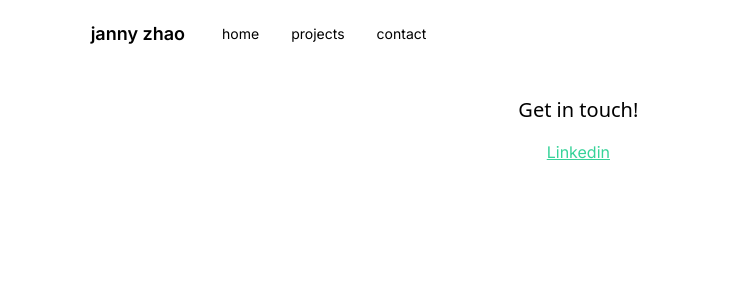
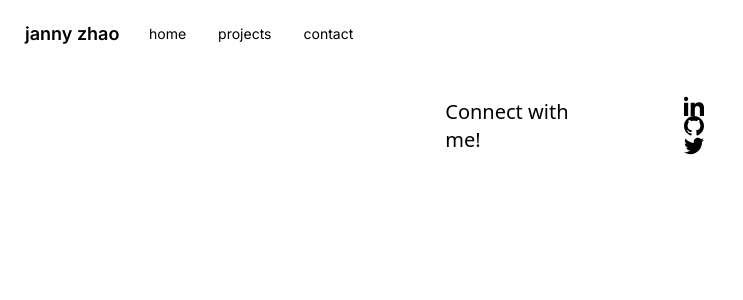
Before and after one commit to jannyzhao/website, a Next.js app: page /contact in a window 1280 px wide. Shown: the top 300 px of the page, without its empty margins (0-743 px from the left). Built offline with nearby package versions, Linux system fonts and the light colour scheme.

Commit message:
Fix spacing on homepage

```diff
--- a/app/contact/page.tsx
+++ b/app/contact/page.tsx
@@ -1,19 +1,40 @@
-import Link from "next/link";
-
 export default function Contact() {
   return (
     <div className="flex justify-center items-center p-4 md:p-16 lg:pt-24">
       <div className="flex flex-col items-center md:flex-row justify-center gap-20 max-w-xl">
-        <div className="gap-4 text-center">
-          <h1 className="font-sans text-xl gap-4 mb-4">Get in touch!</h1>
+        <h1 className="font-sans text-xl gap-4 mb-4">Connect with me!</h1>
+        <div className="flex flex-row justify-center items-center gap-5">
           <p className="mb-4">
-            <Link
-              href="https://www.linkedin.com/in/jannyzhao/"
-              target="_blank"
-              className="link link-success"
-            >
-              Linkedin
-            </Link>
+            <a href="https://www.linkedin.com/in/jannyzhao/" target="_blank">
+              <svg
+                xmlns="http://www.w3.org/2000/svg"
+                className="h-5 w-5"
+                fill="currentColor"
+                viewBox="0 0 24 24"
+              >
+                <path d="M4.98 3.5c0 1.381-1.11 2.5-2.48 2.5s-2.48-1.119-2.48-2.5c0-1.38 1.11-2.5 2.48-2.5s2.48 1.12 2.48 2.5zm.02 4.5h-5v16h5v-16zm7.982 0h-4.968v16h4.969v-8.399c0-4.67 6.029-5.052 6.029 0v8.399h4.988v-10.131c0-7.88-8.922-7.593-11.018-3.714v-2.155z" />
+              </svg>{" "}
+            </a>{" "}
+            <a href="https://github.com/jannyzhao" target="_blank">
+              <svg
+                xmlns="http://www.w3.org/2000/svg"
+                className="h-5 w-5"
+                fill="currentColor"
+                viewBox="0 0 24 24"
+              >
+                <path d="M12 0c-6.626 0-12 5.373-12 12 0 5.302 3.438 9.8 8.207 11.387.599.111.793-.261.793-.577v-2.234c-3.338.726-4.033-1.416-4.033-1.416-.546-1.387-1.333-1.756-1.333-1.756-1.089-.745.083-.729.083-.729 1.205.084 1.839 1.237 1.839 1.237 1.07 1.834 2.807 1.304 3.492.997.107-.775.418-1.305.762-1.604-2.665-.305-5.467-1.334-5.467-5.931 0-1.311.469-2.381 1.236-3.221-.124-.303-.535-1.524.117-3.176 0 0 1.008-.322 3.301 1.23.957-.266 1.983-.399 3.003-.404 1.02.005 2.047.138 3.006.404 2.291-1.552 3.297-1.23 3.297-1.23.653 1.653.242 2.874.118 3.176.77.84 1.235 1.911 1.235 3.221 0 4.609-2.807 5.624-5.479 5.921.43.372.823 1.102.823 2.222v3.293c0 .319.192.694.801.576 4.765-1.589 8.199-6.086 8.199-11.386 0-6.627-5.373-12-12-12z" />
+              </svg>{" "}
+            </a>
+            <a href="https://twitter.com/janszhao" target="_blank">
+              <svg
+                xmlns="http://www.w3.org/2000/svg"
+                className="h-5 w-5"
+                fill="currentColor"
+                viewBox="0 0 24 24"
+              >
+                <path d="M24 4.557c-.883.392-1.832.656-2.828.775 1.017-.609 1.798-1.574 2.165-2.724-.951.564-2.005.974-3.127 1.195-.897-.957-2.178-1.555-3.594-1.555-3.179 0-5.515 2.966-4.797 6.045-4.091-.205-7.719-2.165-10.148-5.144-1.29 2.213-.669 5.108 1.523 6.574-.806-.026-1.566-.247-2.229-.616-.054 2.281 1.581 4.415 3.949 4.89-.693.188-1.452.232-2.224.084.626 1.956 2.444 3.379 4.6 3.419-2.07 1.623-4.678 2.348-7.29 2.04 2.179 1.397 4.768 2.212 7.548 2.212 9.142 0 14.307-7.721 13.995-14.646.962-.695 1.797-1.562 2.457-2.549z" />
+              </svg>
+            </a>
           </p>
         </div>
       </div>
--- a/app/page.tsx
+++ b/app/page.tsx
@@ -15,7 +15,7 @@ export default function Home() {
           {/* <span className="badge">Software Engineer</span> */}
         </div>
         <div className="gap-4 text-center">
-          <h1 className="font-sans text-xl gap-4 mb-4">
+          <h1 className="font-sans text-xl gap-4 mb-3">
             Hi there! I&apos;m Janny 👋
           </h1>
           <p className="mb-4">
@@ -33,36 +33,7 @@ export default function Home() {
           </p>
           <p>Connect with me!</p>
           <div className="flex flex-row justify-center items-center gap-5">
-            <Link href="https://www.linkedin.com/in/jannyzhao/" target="_blank">
-              <svg
-                xmlns="http://www.w3.org/2000/svg"
-                className="h-5 w-5"
-                fill="currentColor"
-                viewBox="0 0 24 24"
-              >
-                <path d="M4.98 3.5c0 1.381-1.11 2.5-2.48 2.5s-2.48-1.119-2.48-2.5c0-1.38 1.11-2.5 2.48-2.5s2.48 1.12 2.48 2.5zm.02 4.5h-5v16h5v-16zm7.982 0h-4.968v16h4.969v-8.399c0-4.67 6.029-5.052 6.029 0v8.399h4.988v-10.131c0-7.88-8.922-7.593-11.018-3.714v-2.155z" />
-              </svg>{" "}
-            </Link>{" "}
-            <Link href="https://github.com/jannyzhao" target="_blank">
-              <svg
-                xmlns="http://www.w3.org/2000/svg"
-                className="h-5 w-5"
-                fill="currentColor"
-                viewBox="0 0 24 24"
-              >
-                <path d="M12 0c-6.626 0-12 5.373-12 12 0 5.302 3.438 9.8 8.207 11.387.599.111.793-.261.793-.577v-2.234c-3.338.726-4.033-1.416-4.033-1.416-.546-1.387-1.333-1.756-1.333-1.756-1.089-.745.083-.729.083-.729 1.205.084 1.839 1.237 1.839 1.237 1.07 1.834 2.807 1.304 3.492.997.107-.775.418-1.305.762-1.604-2.665-.305-5.467-1.334-5.467-5.931 0-1.311.469-2.381 1.236-3.221-.124-.303-.535-1.524.117-3.176 0 0 1.008-.322 3.301 1.23.957-.266 1.983-.399 3.003-.404 1.02.005 2.047.138 3.006.404 2.291-1.552 3.297-1.23 3.297-1.23.653 1.653.242 2.874.118 3.176.77.84 1.235 1.911 1.235 3.221 0 4.609-2.807 5.624-5.479 5.921.43.372.823 1.102.823 2.222v3.293c0 .319.192.694.801.576 4.765-1.589 8.199-6.086 8.199-11.386 0-6.627-5.373-12-12-12z" />
-              </svg>{" "}
-            </Link>
-            <Link href="https://twitter.com/janszhao" target="_blank">
-              <svg
-                xmlns="http://www.w3.org/2000/svg"
-                className="h-5 w-5"
-                fill="currentColor"
-                viewBox="0 0 24 24"
-              >
-                <path d="M24 4.557c-.883.392-1.832.656-2.828.775 1.017-.609 1.798-1.574 2.165-2.724-.951.564-2.005.974-3.127 1.195-.897-.957-2.178-1.555-3.594-1.555-3.179 0-5.515 2.966-4.797 6.045-4.091-.205-7.719-2.165-10.148-5.144-1.29 2.213-.669 5.108 1.523 6.574-.806-.026-1.566-.247-2.229-.616-.054 2.281 1.581 4.415 3.949 4.89-.693.188-1.452.232-2.224.084.626 1.956 2.444 3.379 4.6 3.419-2.07 1.623-4.678 2.348-7.29 2.04 2.179 1.397 4.768 2.212 7.548 2.212 9.142 0 14.307-7.721 13.995-14.646.962-.695 1.797-1.562 2.457-2.549z" />
-              </svg>
-            </Link>
+
           </div>
         </div>
       </div>
--- a/components/Navbar.tsx
+++ b/components/Navbar.tsx
@@ -18,7 +18,7 @@ export default function Navbar() {
               <Link href="/projects">Projects</Link>
             </li>
             <li>
-              <Link href="mailto:zhao.janny@gmail.com">Contact</Link>
+              <Link href="/contact">Contact</Link>
             </li>
           </ul>
         </div>
--- a/components/ProjectCard.tsx
+++ b/components/ProjectCard.tsx
@@ -17,6 +17,7 @@ export default function ProjectCard({
   url,
 }: CardProps) {
   return (
+    <div>
       <a href={url} target="_blank">
         <div className="card card-compact max-w-xs bg-base-200 border">
           <figure>
@@ -35,5 +36,6 @@ export default function ProjectCard({
           </div>
         </div>
       </a>
+    </div>
   );
 }
```
Lines whose indentation alone changed are shown as unchanged.
